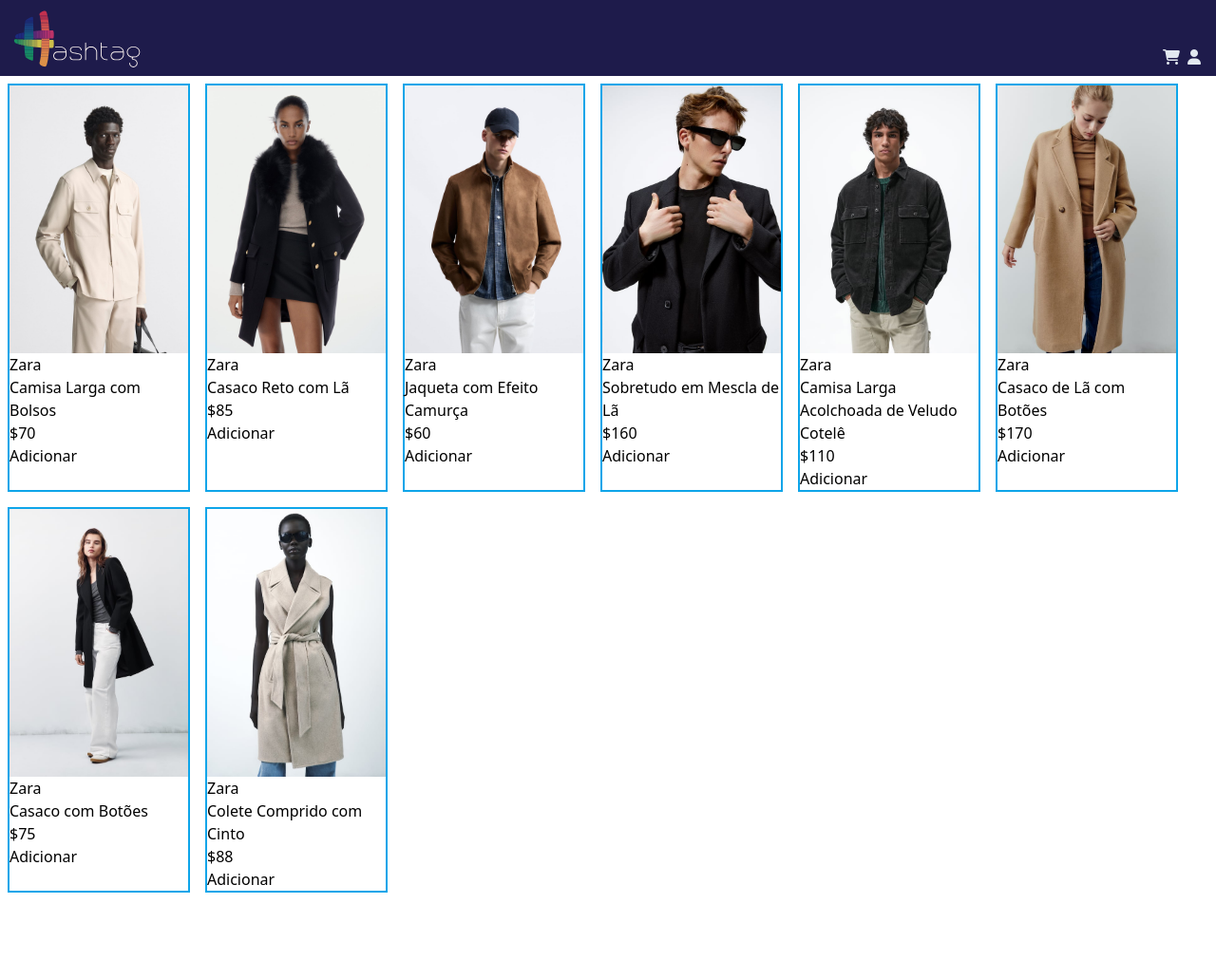
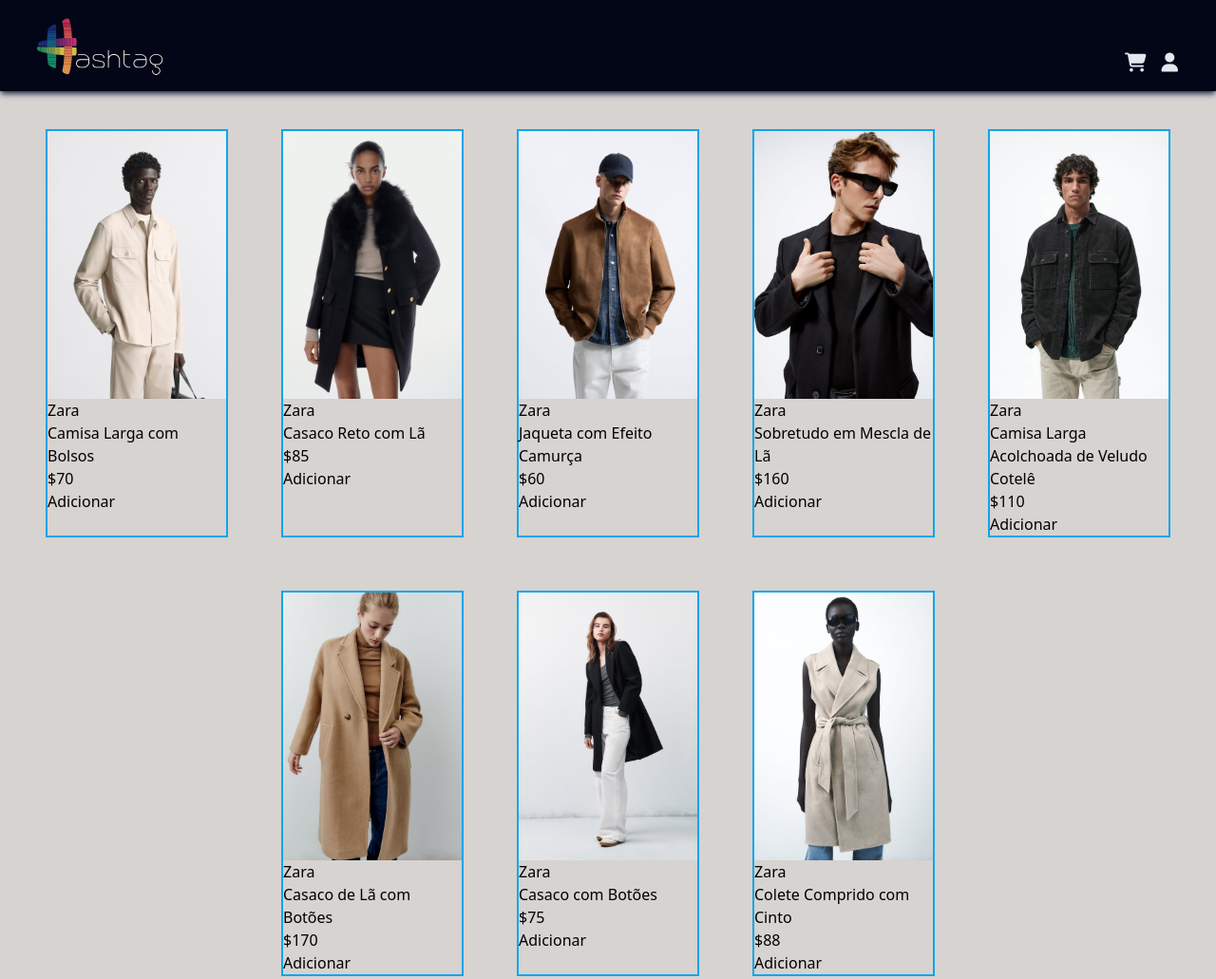
Before and after one commit to BrunoDorea/hashtag-intensivao-js, a website built with Vite: page index.html in a window 1280 px wide. Shown: the whole page at 95% size. Before the commit the page ends 948 px from the top, so only its background shows below. Built offline with nearby package versions, Linux system fonts and the light colour scheme.

Commit message:
:package: build: adicionando codigo da aula 2 extra

```diff
--- a/index.html
+++ b/index.html
@@ -31,10 +31,11 @@
     <!-- Font Awesome -->
     <link rel="stylesheet" href="https://cdnjs.cloudflare.com/ajax/libs/font-awesome/6.4.2/css/all.min.css" integrity="sha512-z3gLpd7yknf1YoNbCzqRKc4qyor8gaKU1qmn+CShxbuBusANI9QpRohGBreCFkKxLhei6S9CQXFEbbKuqLg0DA==" crossorigin="anonymous" referrerpolicy="no-referrer" />
   </head>
-  <body>
+  <body class="bg-stone-300 flex flex-col">
+
     <section
       id="carrinho"
-      class="fixed top-0 right-[-360px] bg-indigo-950 h-screen w-[360px] text-slate-200"
+      class="fixed top-0 right-[-360px] bg-slate-800 h-screen w-[360px] text-slate-200 z-50"
     >
       <div id="cabecalho-carrinho" class="flex justify-between m-4">
         <p>Meu carrinho</p>
@@ -49,24 +50,25 @@
       <button class="bg-slate-200 text-slate-950 p-2">Finalizar Compra</button>
     </section>
 
-    <header class="flex justify-between bg-indigo-950 p-2">
+    <header class="flex text-xl px-8 py-4 justify-between bg-slate-950 sticky top-0 shadow-md shadow-slate-700" >
       <img
         src="./assets/logo/hashtag.svg"
         alt=""
         class="h-16"
       >
-      <div class="text-slate-200 flex gap-2 items-end mx-2">
-        <button id="abrir-carrinho"><i class="fa-solid fa-cart-shopping"></i></button>
-        <button><i class="fa-solid fa-user"></i></button>
+      <div class="text-slate-200 flex gap-4 items-end mx-2">
+        <button id="abrir-carrinho" class=""><i class="fa-solid fa-cart-shopping"></i></button>
+        <button class=""><i class="fa-solid fa-user"></i></button>
       </div>
     </header>
 
     <main>
       <section
         id="container-produto"
-        class="flex flex-wrap"
+        class="flex flex-wrap p-8 justify-center gap-10"
       >
       </section>
     </main>
+
   </body>
 </html>
```
